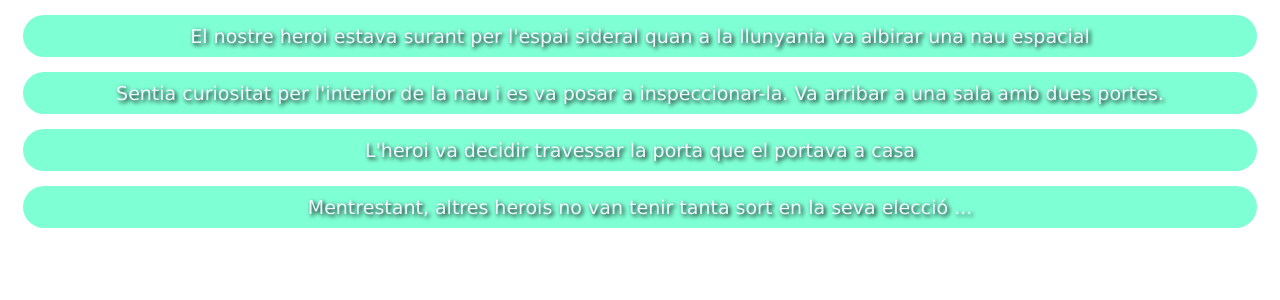
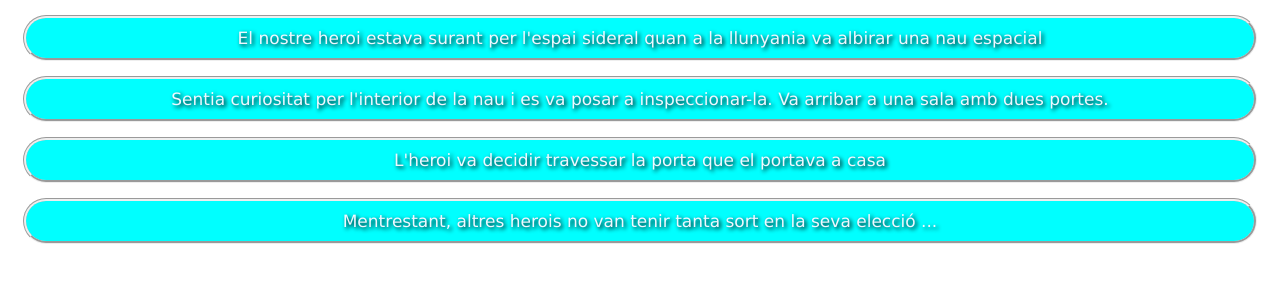
Before and after one commit to MiguelCagnate/Hero-React-Sprint-6, a React (Create React App) app: page / in a window 1280 px wide. Shown: the top 300 px of the page. Built offline with nearby package versions, Linux system fonts and the light colour scheme.

Commit message:
Creando los botones del navbar

```diff
--- a/src/App.js
+++ b/src/App.js
@@ -1,25 +1,16 @@
-import styled from "styled-components";
 import { Frases } from "./data/data";
+import { Paragraph } from "./styled";
 
-const StyledP = styled.p`
-    font-size: 19px;
-    font-family: Verdana, Geneva, Tahoma, sans-serif;
-    background-color:aquamarine;
-    color: aliceblue;
-    border-radius: 35px;
-    margin: 15px;
-    padding: 10px;
-    text-shadow: 2px 2px 4px #000000;
-    text-align: center;
-`
+
 export function App() {
+
   return (
+
     Frases.map((element, index) =>
 
 <div key={index}>
-<StyledP>{element}</StyledP>
+
+<Paragraph>{element}</Paragraph>
 </div>
-
-
   ));
 }
--- a/src/components/Escena/EstiloFrases.css
+++ b/src/components/Escena/EstiloFrases.css
@@ -2,9 +2,10 @@ h1{
     font-size: 39px;
     font-family: Verdana, Geneva, Tahoma, sans-serif;
     background-color: transparent;
-    color: salmon;
+    color:aqua;
     border-radius: 15px;
 
 
 
+
 }
--- a/src/index.js
+++ b/src/index.js
@@ -6,5 +6,5 @@ const root = ReactDOM.createRoot(document.getElementById("root"));
 root.render(
   <React.StrictMode>
     <App />
-  </React.StrictMode>
+    </React.StrictMode>
 );
--- /dev/null
+++ b/src/styled.js
@@ -0,0 +1,24 @@
+import styled from "styled-components";
+
+export const Buttons = styled.div`
+  font-size: 19px;
+  font-family: Verdana, Geneva, Tahoma, sans-serif;
+  background-color: aquamarine;
+  color: aliceblue;
+  border-radius: 35px;
+  margin: 15px;
+  padding: 10px;
+  `
+
+export const Paragraph = styled.div`
+  font-size: 17px;
+  font-family: Verdana, Geneva, Tahoma, sans-serif;
+  background-color: aqua;
+  color: aliceblue;
+  border-radius: 35px;
+  margin: 15px;
+  padding: 10px;
+  text-shadow: 2px 2px 4px #000000;
+  text-align: center;
+  border-style: groove;
+`;
```
Also changed, not shown: src/components/Escena/Escena.jsx (+12 -0 lines), src/components/Escena/Navbar.jsx (added, +8 -0 lines), src/components/styled.js (deleted, +0 -10 lines), 1 other file (tests, documents, lock files or other folders).
